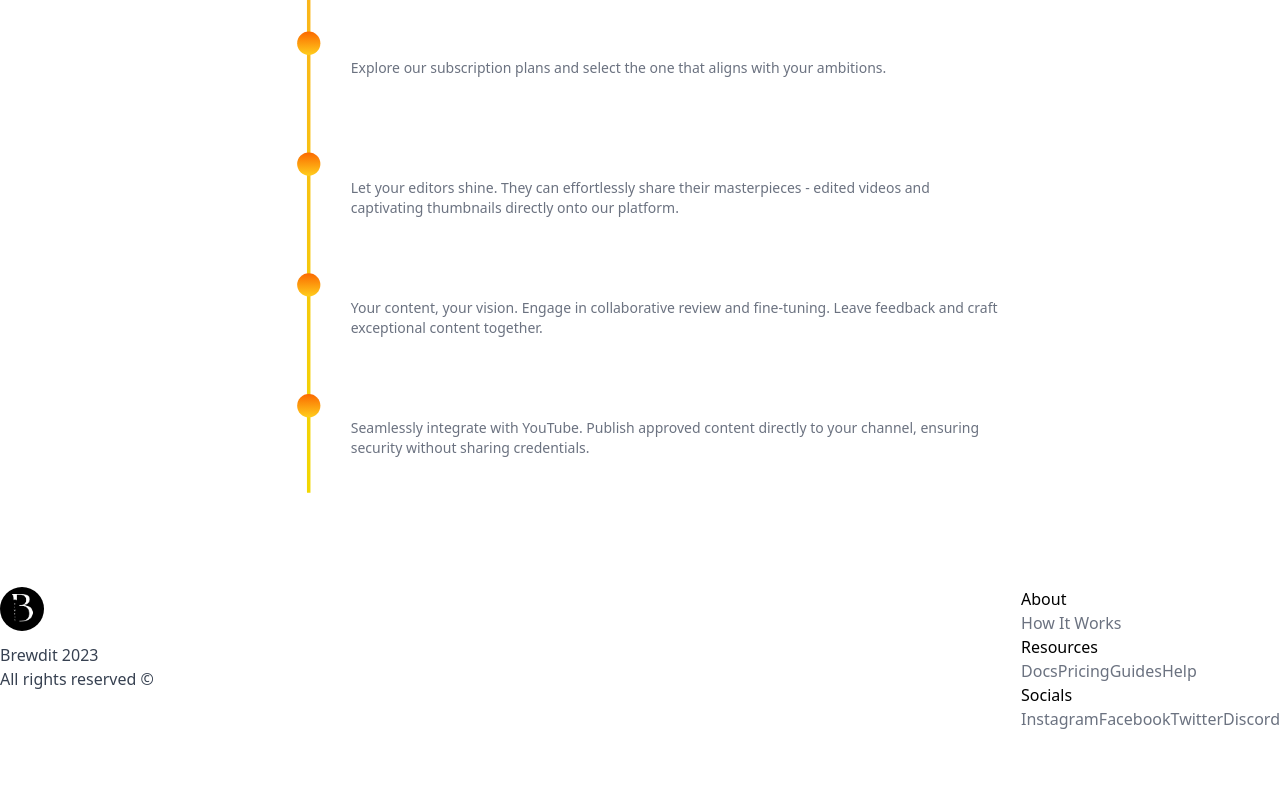
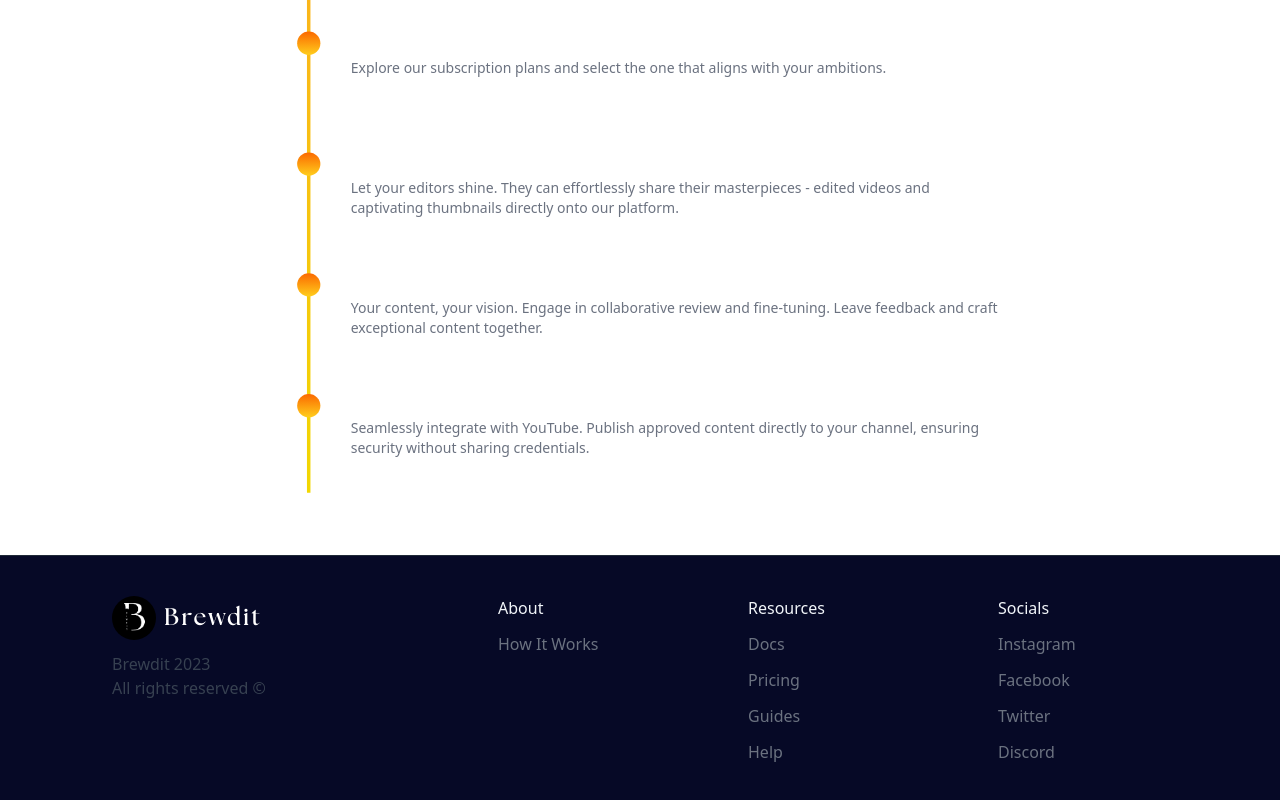
Before and after one commit to Siddharth-2382/Brewdit, a Next.js app: page / in a window 1280 px wide. Shown: the part 1582-2382 px from the top of the page. Before the commit the page ends 2353 px from the top, so only its background shows below. Built offline with nearby package versions, Linux system fonts and the light colour scheme; no server answers.

Commit message:
add styles for footer component

```diff
--- a/styles/globals.css
+++ b/styles/globals.css
@@ -230,3 +230,17 @@ html {
 .flex-between {
   @apply flex justify-between items-center;
 }
+
+/* Footer Component */
+
+.footer {
+  @apply relative w-full flex flex-col text-slate-100 mt-8 px-8 xl:px-28 border-t border-gray-800 bg-[#060926];
+}
+
+.footer_links {
+  @apply flex-1 w-full flex md:justify-end flex-wrap max-md:mt-10 gap-20;
+}
+
+.footer_link {
+  @apply flex flex-col gap-3 text-base min-w-[170px];
+}
```
